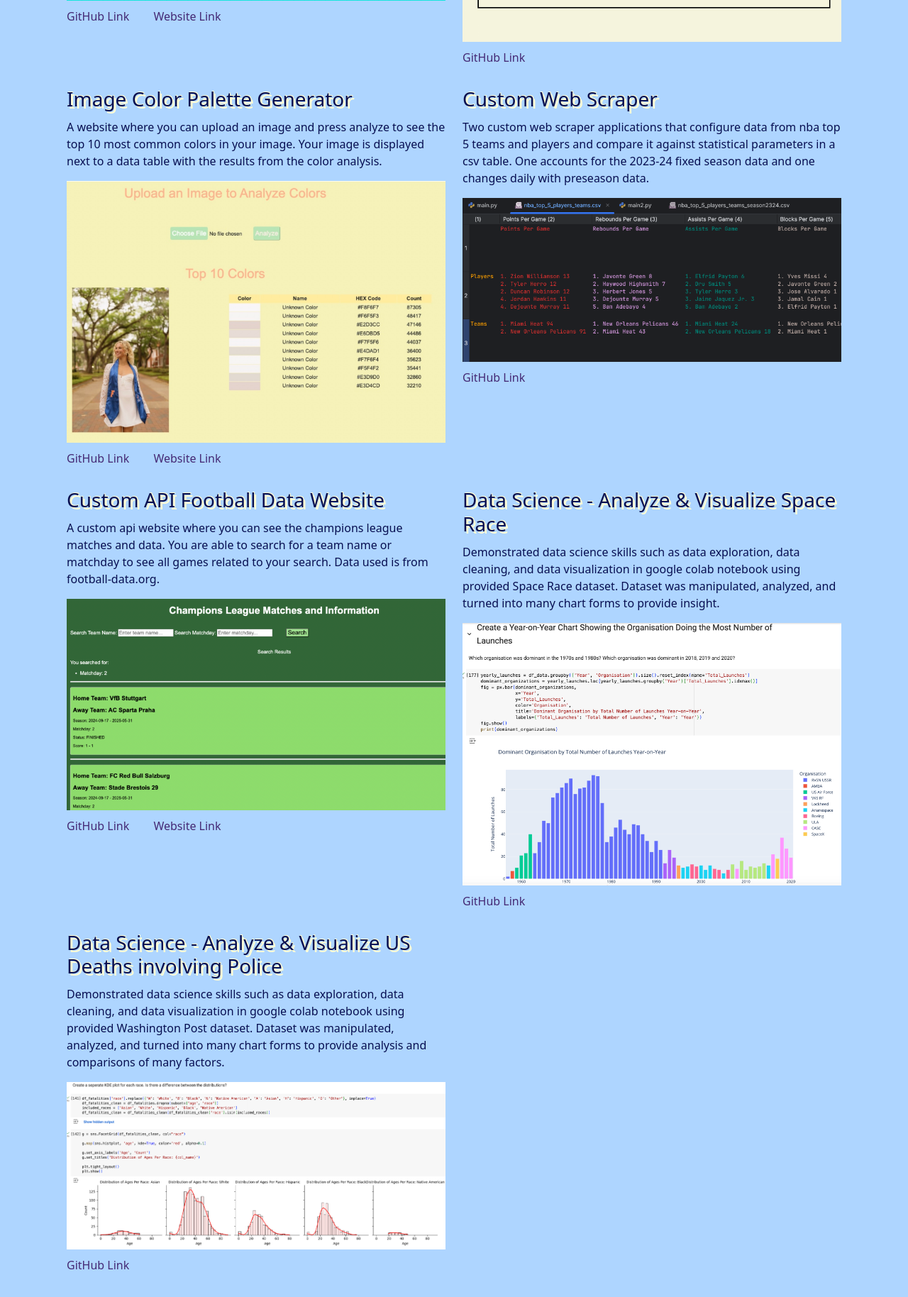
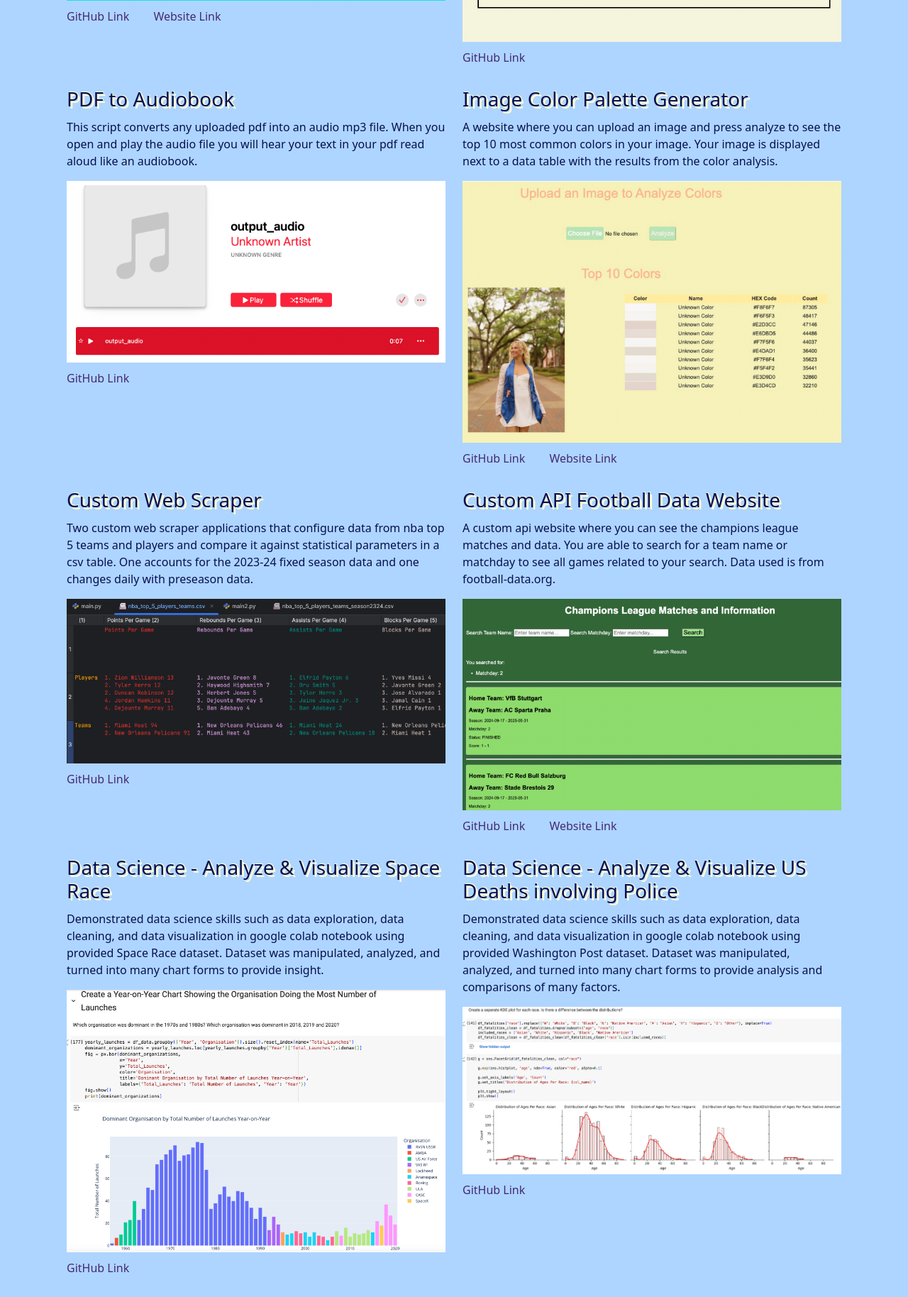
Before and after one commit to ellie-winer/PortfolioWebsite-Portfolio2, a Flask app: page / in a window 1280 px wide. Shown: the part 2736-4564 px from the top of the page at 71% size. Run offline with Flask 3, Linux system fonts and the light colour scheme; some libraries are stand-ins or nearby versions.

Commit message:
adding project 10

```diff
--- a/templates/index.html
+++ b/templates/index.html
@@ -65,6 +65,12 @@
             <a class="project-link" href="https://github.com/ellie-winer/DisappearingText-Portfolio9">GitHub Link</a>
         </div>
         <div class="col-md-6">
+            <h3 class="main-title">PDF to Audiobook</h3>
+            <p class="subtitle">This script converts any uploaded pdf into an audio mp3 file. When you open and play the audio file you will hear your text in your pdf read aloud like an audiobook. </p>
+            <img src="{{ url_for('static', filename='/assets/project10.jpeg') }}" class="img-fluid">
+            <a class="project-link" href="https://github.com/ellie-winer/TexttoSpeech-Portfolio10">GitHub Link</a>
+        </div>
+        <div class="col-md-6">
             <h3 class="main-title">Image Color Palette Generator</h3>
             <p class="subtitle">A website where you can upload an image and press analyze to see the top 10 most common colors in your image. Your image is displayed next to a data table with the results from the color analysis. </p>
             <img src="{{ url_for('static', filename='/assets/project11.jpeg') }}" class="img-fluid">
```
Also changed, not shown: static/assets/project10.jpeg (added).
